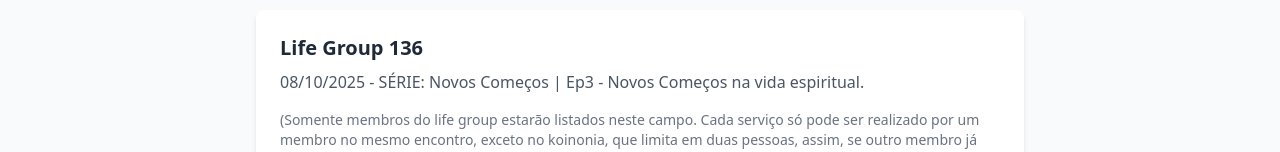
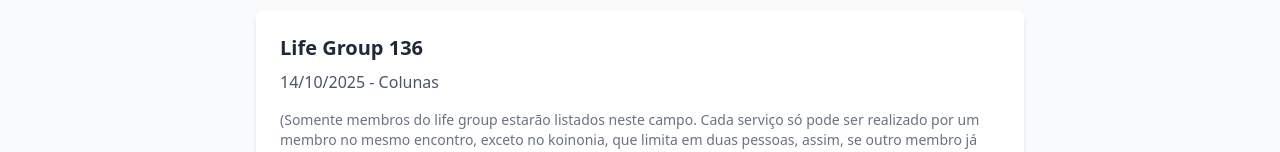
Before and after one commit to guilhermelim/genesis-forms, a Next.js app: page / in a window 1280 px wide. Shown: the part 342-494 px from the top of the page. Built offline with nearby package versions, Linux system fonts and the light colour scheme; no server answers; the database is empty.

Commit message:
Updates Life Group information
Updates the displayed Life Group information with the latest details.

```diff
--- a/src/sections/home/LifeGroupInfo.tsx
+++ b/src/sections/home/LifeGroupInfo.tsx
@@ -2,10 +2,7 @@
   return (
     <div className="bg-white rounded-lg shadow-md p-6 mb-8">
       <h2 className="text-xl font-bold text-gray-800 mb-2">Life Group 136</h2>
-      <p className="text-gray-600 mb-4">
-        08/10/2025 - SÉRIE: Novos Começos | Ep3 - Novos Começos
-        na vida espiritual.
-      </p>
+      <p className="text-gray-600 mb-4">14/10/2025 - Colunas</p>
       <p className="text-sm text-gray-500">
         (Somente membros do life group estarão listados neste campo. Cada
         serviço só pode ser realizado por um membro no mesmo encontro, exceto no
```
